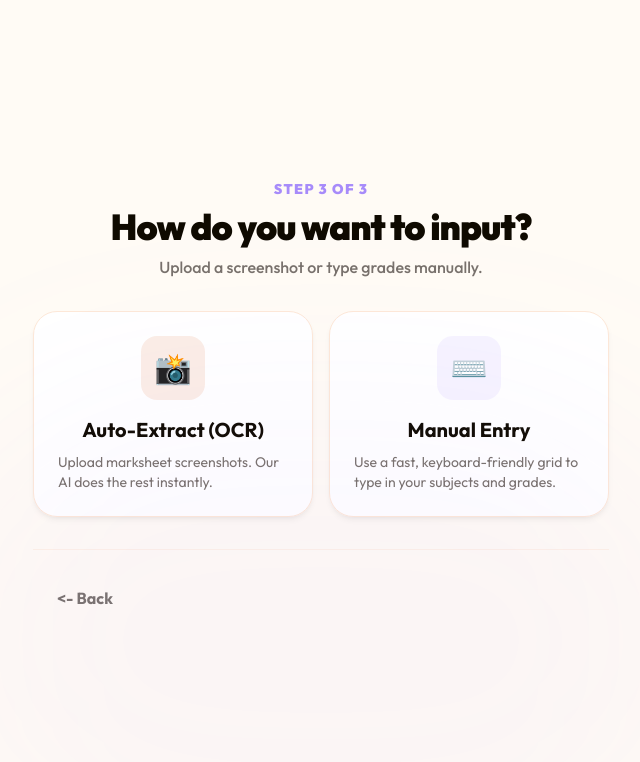
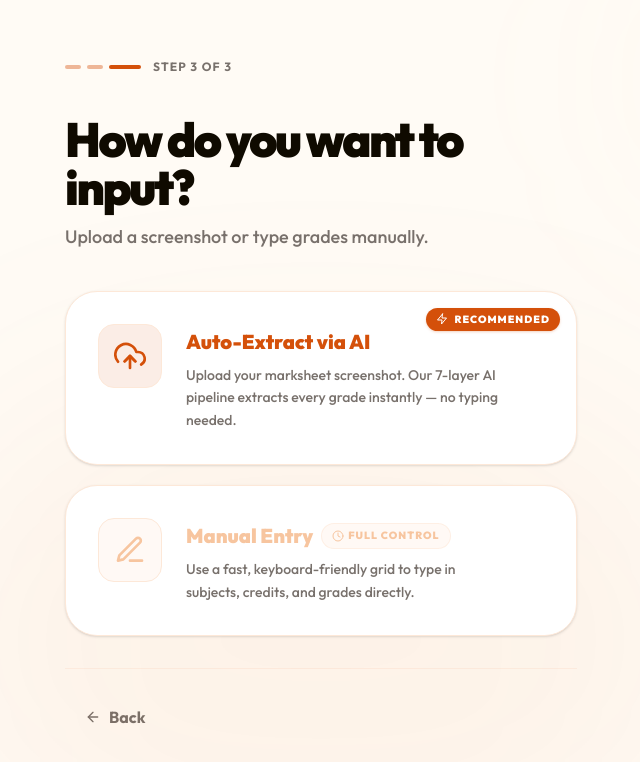
Before and after one commit to Vaishu-Develops/AI_Powered_CGAP_Calculator, a Next.js app in the folder frontend/: page /calculate/how in a window 1280 px wide. Shown: the top 762 px of the page, without its empty margins (319-959 px from the left). Built offline with nearby package versions, Linux system fonts and the light colour scheme.

Commit message:
feat(frontend): improve calculate-how step UX

```diff
--- a/frontend/src/app/calculate/how/page.tsx
+++ b/frontend/src/app/calculate/how/page.tsx
@@ -3,56 +3,148 @@
 import { motion } from 'framer-motion';
 import { useRouter } from 'next/navigation';
 import { useCalcFlow, InputMethodType } from '@/context/CalcFlowContext';
+import { FiUploadCloud, FiEdit3, FiArrowLeft, FiZap, FiClock } from 'react-icons/fi';
 
 export default function HowPage() {
     const router = useRouter();
-    const { setInputMethod, state } = useCalcFlow();
+    const { setInputMethod } = useCalcFlow();
 
     const handleSelect = (method: InputMethodType) => {
         setInputMethod(method);
         router.push('/calculate/input');
     };
 
+    const options: {
+        method: InputMethodType;
+        label: string;
+        sublabel: string;
+        badge: string;
+        badgeIcon: React.ReactNode;
+        icon: React.ReactNode;
+        accentColor: string;
+        borderHover: string;
+        bgGlow: string;
+        badgeStyle: string;
+        recommended?: boolean;
+    }[] = [
+            {
+                method: 'ocr',
+                label: 'Auto-Extract via AI',
+                sublabel: 'Upload your marksheet screenshot. Our 7-layer AI pipeline extracts every grade instantly — no typing needed.',
+                badge: '',
+                badgeIcon: null,
+                icon: <FiUploadCloud className="w-8 h-8" />,
+                accentColor: 'text-primary',
+                borderHover: 'hover:border-primary/40',
+                bgGlow: 'bg-primary/10',
+                badgeStyle: '',
+                recommended: true,
+            },
+            {
+                method: 'manual',
+                label: 'Manual Entry',
+                sublabel: 'Use a fast, keyboard-friendly grid to type in subjects, credits, and grades directly.',
+                badge: 'Full control',
+                badgeIcon: <FiClock className="w-3 h-3" />,
+                icon: <FiEdit3 className="w-8 h-8" />,
+                accentColor: 'text-accent-1',
+                borderHover: 'hover:border-accent-1/40',
+                bgGlow: 'bg-accent-1/10',
+                badgeStyle: 'bg-accent-1/10 text-accent-1 border-accent-1/20',
+            },
+        ];
+
     return (
         <main className="min-h-screen bg-bg flex flex-col items-center justify-center p-6 text-text-primary relative overflow-hidden">
 
-            {/* Aurora */}
-            <div className="absolute bottom-[-10%] left-[20%] w-[60%] h-[60%] bg-accent-2/5 rounded-full blur-[100px] pointer-events-none" />
+            {/* Atmospheric glows */}
+            <div className="absolute bottom-[-10%] left-[20%] w-[60%] h-[60%] bg-primary/5 rounded-full blur-[120px] pointer-events-none" />
+            <div className="absolute top-[-5%] right-[-5%] w-[30%] h-[30%] bg-accent-1/5 rounded-full blur-[100px] pointer-events-none" />
 
             <motion.div
-                initial={{ opacity: 0, x: 20 }} animate={{ opacity: 1, x: 0 }}
-                className="max-w-xl w-full"
+                initial={{ opacity: 0, y: 24 }}
+                animate={{ opacity: 1, y: 0 }}
+                transition={{ duration: 0.4, ease: 'easeOut' }}
+                className="max-w-lg w-full"
             >
-                <div className="mb-8 text-center">
-                    <p className="text-accent-2 font-black tracking-widest uppercase text-sm mb-2">Step 3 of 3</p>
-                    <h1 className="text-4xl font-black tracking-tight mb-2">How do you want to input?</h1>
-                    <p className="text-text-muted font-medium">Upload a screenshot or type grades manually.</p>
+                {/* Step indicator */}
+                <div className="flex items-center gap-3 mb-10">
+                    <div className="flex gap-1.5">
+                        {[1, 2, 3].map((s) => (
+                            <div
+                                key={s}
+                                className={`h-1 rounded-full transition-all duration-300 ${s === 3 ? 'w-8 bg-primary' : 'w-4 bg-primary/40'
+                                    }`}
+                            />
+                        ))}
+                    </div>
+                    <span className="text-xs font-bold text-text-muted uppercase tracking-widest">Step 3 of 3</span>
                 </div>
 
-                <div className="grid grid-cols-1 sm:grid-cols-2 gap-4 mb-8">
-
-                    <button
-                        onClick={() => handleSelect('ocr')}
-                        className="p-6 rounded-[24px] border border-border bg-gradient-to-br from-bg-card to-bg-card hover:border-primary/50 transition-all text-left flex flex-col items-center text-center group shadow-md shadow-black/5"
-                    >
-                        <div className="w-16 h-16 rounded-2xl bg-primary/10 flex items-center justify-center text-3xl mb-4 group-hover:scale-110 transition-transform">📸</div>
-                        <h3 className="text-xl font-bold mb-2">Auto-Extract (OCR)</h3>
-                        <p className="text-sm text-text-muted">Upload marksheet screenshots. Our AI does the rest instantly.</p>
-                    </button>
-
-                    <button
-                        onClick={() => handleSelect('manual')}
-                        className="p-6 rounded-[24px] border border-border bg-gradient-to-br from-bg-card to-bg-card hover:border-accent-2/50 transition-all text-left flex flex-col items-center text-center group shadow-md shadow-black/5"
-                    >
-                        <div className="w-16 h-16 rounded-2xl bg-accent-2/10 flex items-center justify-center text-3xl mb-4 group-hover:scale-110 transition-transform">⌨️</div>
-                        <h3 className="text-xl font-bold mb-2">Manual Entry</h3>
-                        <p className="text-sm text-text-muted">Use a fast, keyboard-friendly grid to type in your subjects and grades.</p>
-                    </button>
-
+                {/* Header */}
+                <div className="mb-10">
+                    <h1 className="text-4xl md:text-5xl font-black tracking-tighter mb-3">How do you want to input?</h1>
+                    <p className="text-text-muted font-medium text-lg">Upload a screenshot or type grades manually.</p>
                 </div>
 
-                <div className="flex justify-between items-center mt-8 pt-6 border-t border-border/50">
-                    <button onClick={() => router.back()} className="px-6 py-3 font-bold text-text-muted hover:text-text-primary">{'<-'} Back</button>
+                {/* Option cards — vertical layout for better readability */}
+                <div className="flex flex-col gap-5 mb-8">
+                    {options.map((opt, i) => (
+                        <motion.button
+                            key={opt.method}
+                            initial={{ opacity: 0, y: 16 }}
+                            animate={{ opacity: 1, y: 0 }}
+                            transition={{ delay: i * 0.1 }}
+                            onClick={() => handleSelect(opt.method)}
+                            className={`group relative p-8 rounded-[2rem] border border-border bg-bg-card ${opt.borderHover} transition-all duration-300 text-left flex items-start gap-6 shadow-sm hover:shadow-xl overflow-hidden`}
+                        >
+                            {/* Recommended ribbon */}
+                            {opt.recommended && (
+                                <div className="absolute top-4 right-4 flex items-center gap-1.5 text-[0.65rem] font-black uppercase tracking-widest px-2.5 py-1 rounded-full bg-primary text-white shadow-sm shadow-primary/20">
+                                    <FiZap className="w-3 h-3" /> Recommended
+                                </div>
+                            )}
+
+                            {/* Hover glow */}
+                            <div className={`absolute top-0 right-0 w-44 h-44 ${opt.bgGlow} rounded-full blur-[70px] opacity-0 group-hover:opacity-70 transition-opacity duration-500 pointer-events-none`} />
+
+                            {/* Icon block */}
+                            <div className={`relative z-10 shrink-0 w-16 h-16 rounded-2xl flex items-center justify-center border border-border ${opt.bgGlow} ${opt.accentColor} group-hover:scale-110 transition-all duration-300`}>
+                                {opt.icon}
+                            </div>
+
+                            {/* Content */}
+                            <div className="relative z-10 flex-1 pt-1">
+                                <div className="flex flex-wrap items-center gap-2 mb-2">
+                                    <h3 className={`text-xl font-black ${opt.accentColor}`}>{opt.label}</h3>
+                                    {opt.badge && (
+                                        <span className={`inline-flex items-center gap-1 text-[0.65rem] font-black uppercase tracking-widest px-2.5 py-1 rounded-full border ${opt.badgeStyle}`}>
+                                            {opt.badgeIcon} {opt.badge}
+                                        </span>
+                                    )}
+                                </div>
+                                <p className="text-sm text-text-muted font-medium leading-relaxed">{opt.sublabel}</p>
+                            </div>
+
+                            {/* Arrow */}
+                            <div className={`relative z-10 self-center shrink-0 ${opt.accentColor} opacity-0 group-hover:opacity-100 -translate-x-2 group-hover:translate-x-0 transition-all duration-300`}>
+                                <svg className="w-5 h-5" fill="none" stroke="currentColor" viewBox="0 0 24 24">
+                                    <path strokeLinecap="round" strokeLinejoin="round" strokeWidth={2.5} d="M9 5l7 7-7 7" />
+                                </svg>
+                            </div>
+                        </motion.button>
+                    ))}
+                </div>
+
+                {/* Footer */}
+                <div className="flex items-center pt-6 border-t border-border/50">
+                    <button
+                        onClick={() => router.back()}
+                        className="flex items-center gap-2 px-5 py-3 font-bold text-text-muted hover:text-text-primary transition-colors"
+                    >
+                        <FiArrowLeft className="w-4 h-4" />
+                        Back
+                    </button>
                 </div>
 
             </motion.div>
```
